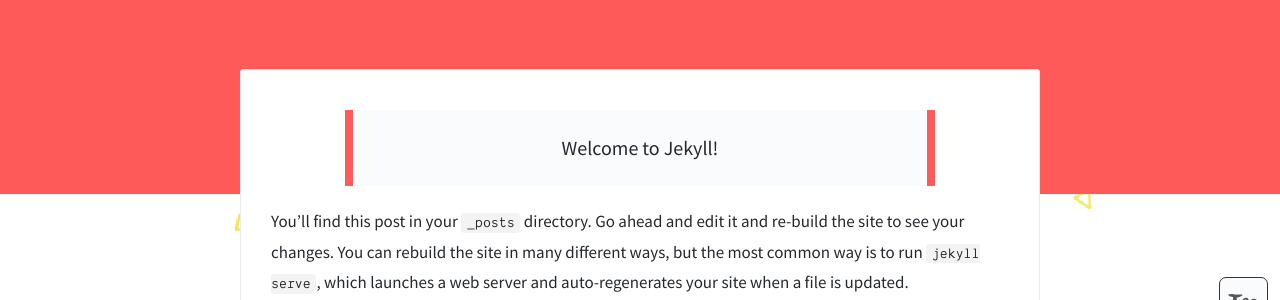
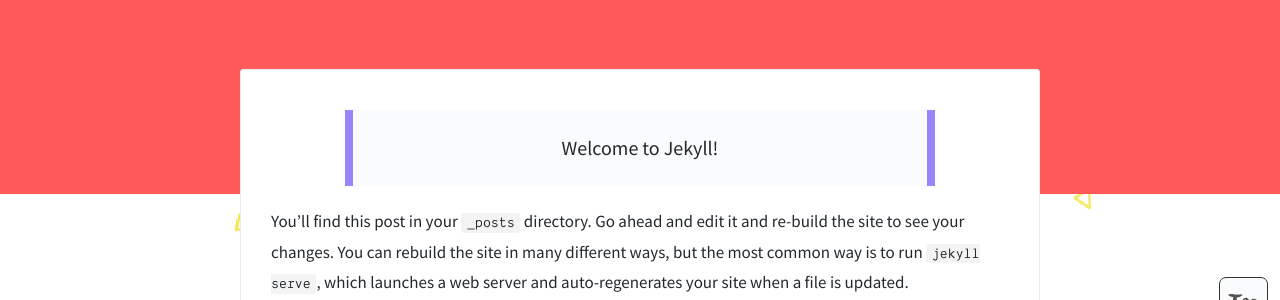
Before and after one commit to half-lang/half-lang.github.io, a Jekyll site: the page built from _posts/2022-12-3-welcome-to-jekyll.markdown, in a window 1280 px wide. Shown: the part 431-731 px from the top of the page. Built offline with Jekyll 4.4.1, drawn with Linux system fonts in a browser that asks for light colours; comment, search, counter and statistics services are not loaded.

Commit message:
Update post.html

```diff
--- a/_layouts/post.html
+++ b/_layouts/post.html
@@ -23,7 +23,7 @@
         {{ page.subtitle }}
       </div>
     {% else %}
-      <div class="postpage-subtitle" style="border-left: 8px solid {{ page.color }}; border-right: 8px solid {{ page.color }}">
+      <div class="postpage-subtitle" style="border-left: 8px solid  #9A85FF ; border-right: 8px solid #9A85FF">
         {{ page.subtitle }}
       </div>
     {% endif %}
```
